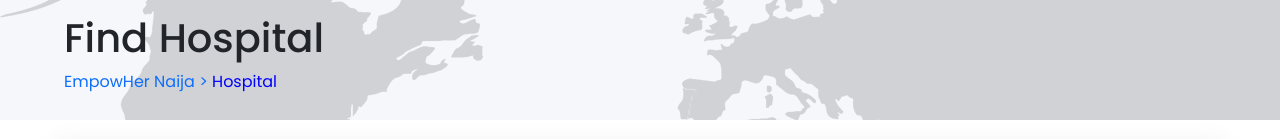
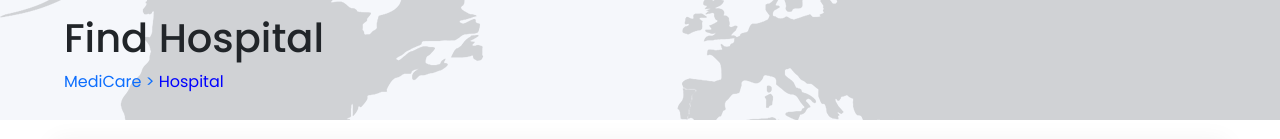
Before and after one commit to Justice00000/medi-care, a website: page public/hospital.html in a window 1280 px wide. Shown: the part 130-269 px from the top of the page. Drawn offline with nearby package versions, Linux system fonts and the light colour scheme; some packages are replaced by stand-ins of ours.

Commit message:
medicare

```diff
--- a/public/hospital.html
+++ b/public/hospital.html
@@ -65,7 +65,7 @@
             <header class="masthead2">
                 <div class="containere">
                     <h1 class="section-heading tx-bold">Find Hospital</h1>
-                    <p class="menus-text"><a class="link-menu" href="index.html"> EmpowHer Naija > <span
+                    <p class="menus-text"><a class="link-menu" href="index.html"> MediCare > <span
                                 style="color:blue;">Hospital</span></a></p>
                 </div>
             </header>
```
